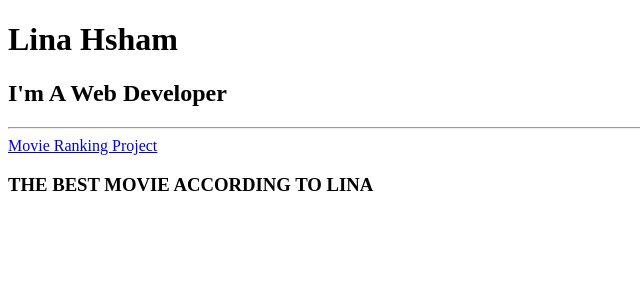
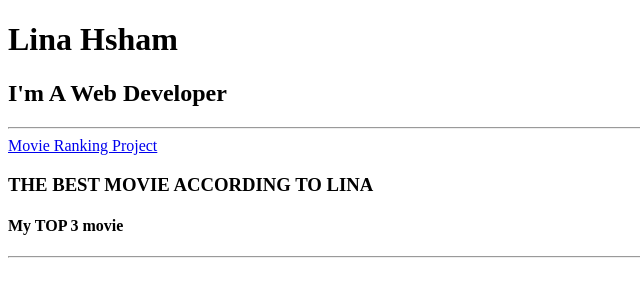
Before and after one commit to Lina-hisham/project-2, a plain HTML site: page index.html in a window 1280 px wide. Shown: the whole page, without its empty margins (0-640 px from the left). Drawn offline with Linux system fonts and the light colour scheme.

Commit message:
(feat) index.html :add headings

```diff
--- a/index.html
+++ b/index.html
@@ -10,6 +10,8 @@
 <hr/>
 <a href="./public/movie-ranking.html">Movie Ranking Project</a>
 <h3>THE BEST MOVIE ACCORDING TO LINA </h3>
+<h4> My TOP 3 movie </h4>
+<hr/>
 
 </body>
 
```
